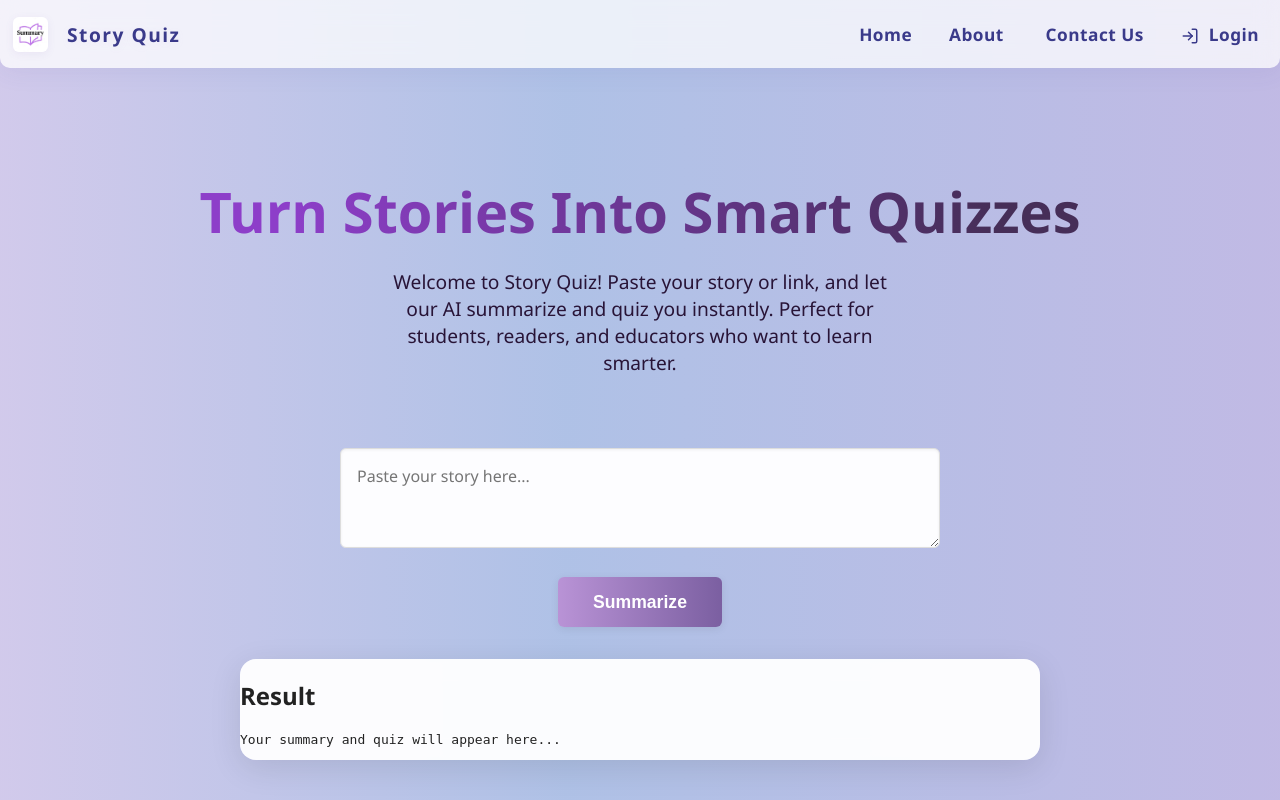
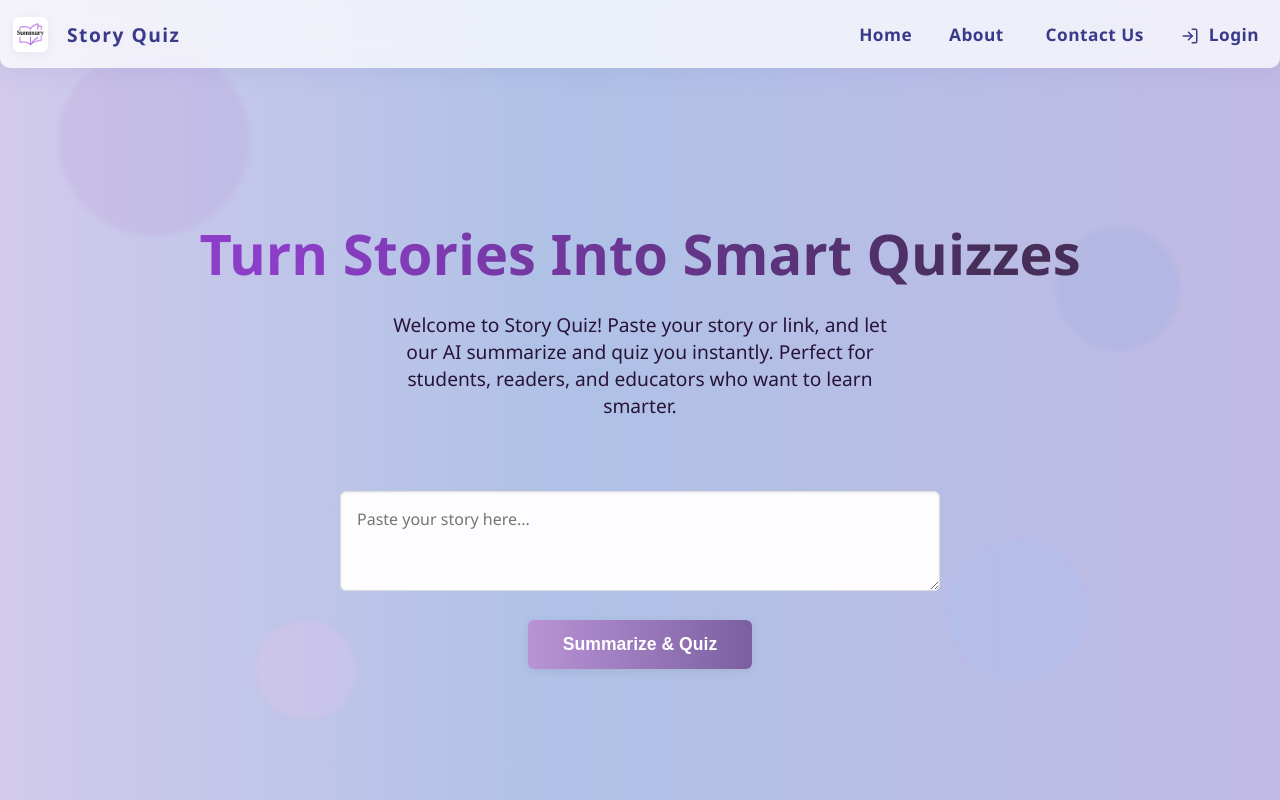
Before and after one commit to Preet-Agrawal/summarise1, a Flask app: page / in a window 1280 px wide. Run offline with Flask 3, Linux system fonts and the light colour scheme; some libraries are stand-ins or nearby versions.

Commit message:
Update index.html

```diff
--- a/templates/index.html
+++ b/templates/index.html
@@ -7,6 +7,10 @@
   <link rel="stylesheet" href="{{ url_for('static', filename='style.css') }}">
 </head>
 <body>
+  <div class="floating-shape shape1"></div>
+  <div class="floating-shape shape2"></div>
+  <div class="floating-shape shape3"></div>
+  <div class="floating-shape shape4"></div>
 
   <!-- Header -->
   <header class="header">
@@ -49,35 +53,44 @@
       <div class="text-area-container">
         <textarea id="storyInput" placeholder="Paste your story here..."></textarea>
       </div>
-      <button class="get-started" onclick="submitStory()">Summarize</button>
+      <button class="get-started" onclick="submitStory()">Summarize & Quiz</button>
     </div>
 
-    <div class="result-section">
-      <h2>Result</h2>
-      <pre id="resultBox">Your summary and quiz will appear here...</pre>
+    <!-- Loading Section -->
+    <div id="loadingSection" class="loading-section" style="display: none;">
+      <div class="loading-spinner"></div>
+      <p>Generating your summary and quiz...</p>
     </div>
 
-    <script>
-      async function submitStory() {
-  const inputText = document.getElementById("storyInput").value.trim();
-  const resultBox = document.getElementById("resultBox");
-  resultBox.textContent = "⏳ Processing...";
+    <!-- Result Section -->
+    <div id="resultSection" class="result-section" style="display: none;">
+      <!-- Summary Section -->
+      <div class="summary-container">
+        <h2 class="section-title">📖 Story Summary</h2>
+        <div id="summaryContent" class="summary-content"></div>
+      </div>
 
-  const response = await fetch("/generate", {
-    method: "POST",
-    headers: { "Content-Type": "application/json" },
-    body: JSON.stringify({ text: inputText }),
-  });
+      <!-- Quiz Section -->
+      <div class="quiz-container">
+        <div class="quiz-header">
+          <h2 class="section-title">🧠 Quiz Time!</h2>
+          <div class="score-display">
+            <span id="scoreText">Score: 0/5</span>
+            <button id="resetQuiz" class="reset-btn" onclick="resetQuiz()">Reset Quiz</button>
+          </div>
+        </div>
+        <div id="quizContent" class="quiz-content"></div>
+        <div id="quizResults" class="quiz-results" style="display: none;">
+          <h3>🎉 Quiz Complete!</h3>
+          <p id="finalScore"></p>
+          <p id="performanceMessage"></p>
+        </div>
+      </div>
+    </div>
 
-  const resultText = await response.text();
-  if (!response.ok) {
-    resultBox.textContent = "❌ Error: " + resultText;
-    return;
-  }
-
-  resultBox.textContent = resultText;
-}
-    </script>
+    <!-- External JavaScript -->
+    <script src="https://cdn.jsdelivr.net/npm/canvas-confetti@1.6.0/dist/confetti.browser.min.js"></script>
+    <script src="{{ url_for('static', filename='script.js') }}"></script>
   </main>
 </body>
 </html>
```
